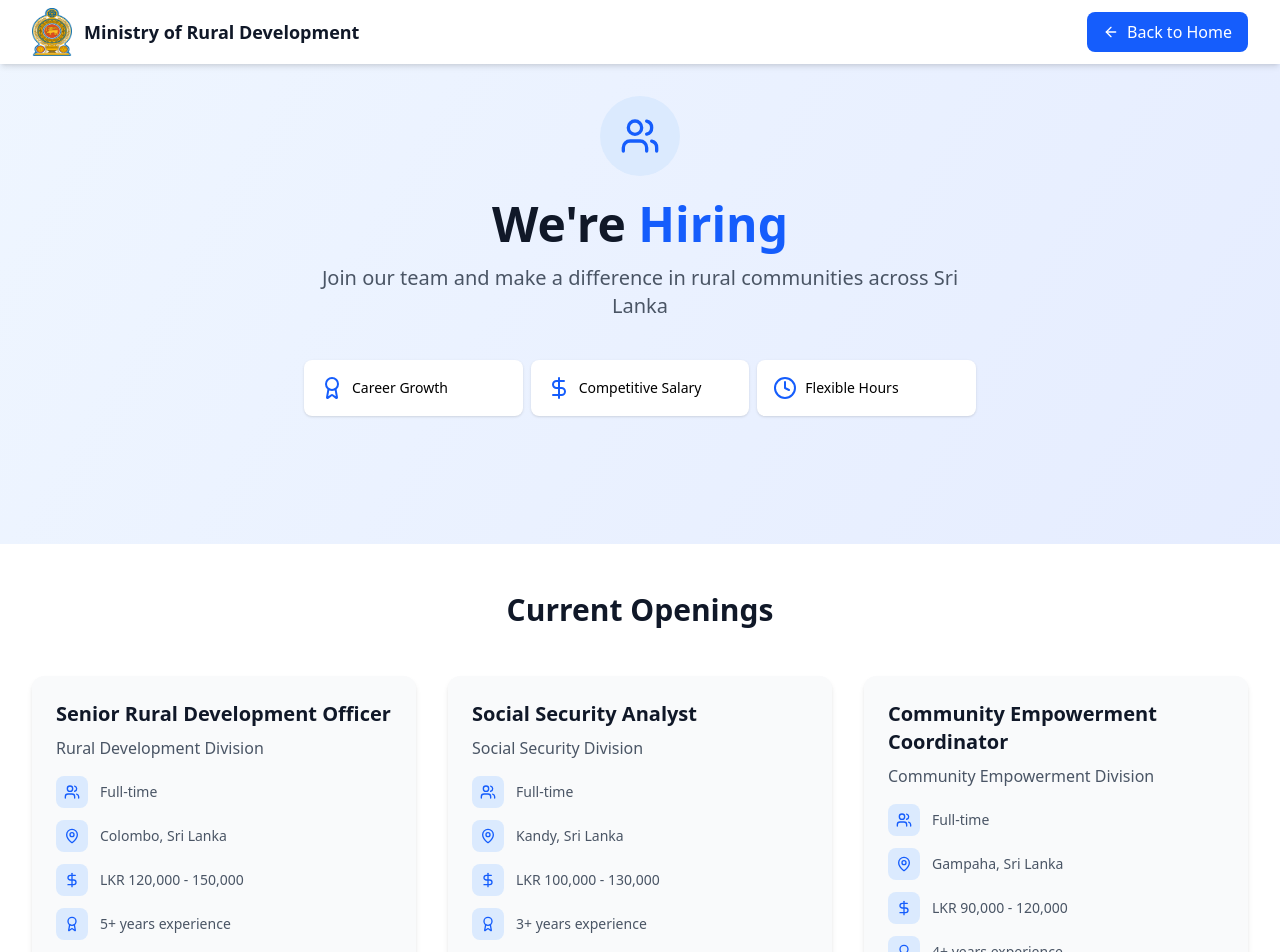
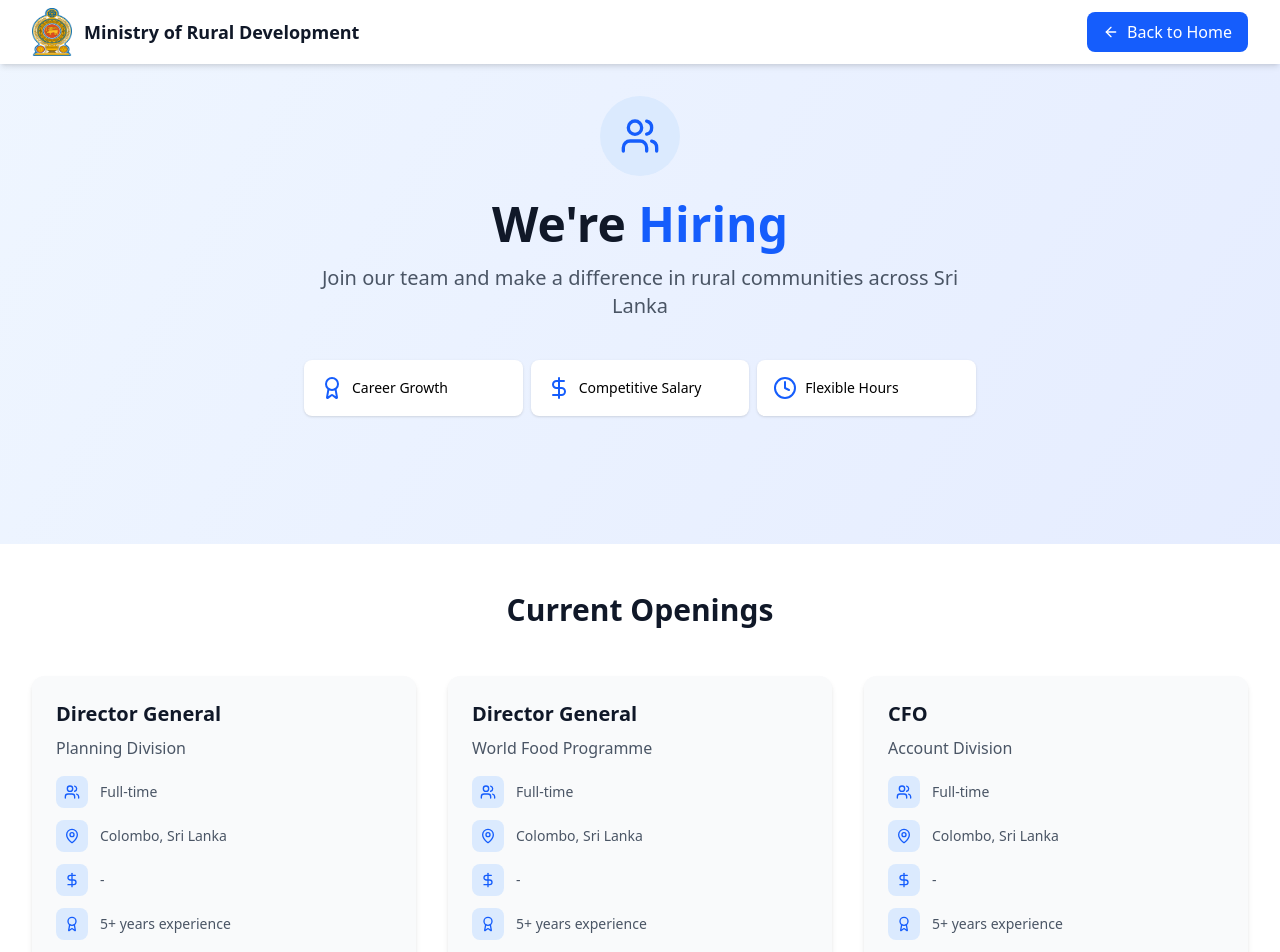
Before and after one commit to nilanga-code/ministry-r, a React (Vite) app: page /hiring in a window 1280 px wide. Shown: the top 952 px of the page. Built offline with nearby package versions, Linux system fonts and the light colour scheme.

Commit message:
details change

```diff
--- a/src/components/HiringPage.jsx
+++ b/src/components/HiringPage.jsx
@@ -9,32 +9,32 @@ const HiringPage = () => {
   const jobPositions = [
     {
       id: 1,
-      title: "Senior Rural Development Officer",
-      department: "Rural Development Division",
+      title: "Director General",
+      department: "Planning Division",
       type: "Full-time",
       location: "Colombo, Sri Lanka",
-      salary: "LKR 120,000 - 150,000",
+      salary: "-",
       experience: "5+ years",
       deadline: "2025-10-15"
     },
     {
       id: 2,
-      title: "Social Security Analyst",
-      department: "Social Security Division",
+      title: "Director General",
+      department: "World Food Programme",
       type: "Full-time",
-      location: "Kandy, Sri Lanka",
-      salary: "LKR 100,000 - 130,000",
-      experience: "3+ years",
+      location: "Colombo, Sri Lanka",
+      salary: "-",
+      experience: "5+ years",
       deadline: "2025-10-20"
     },
     {
       id: 3,
-      title: "Community Empowerment Coordinator",
-      department: "Community Empowerment Division",
+      title: "CFO",
+      department: "Account Division",
       type: "Full-time",
-      location: "Gampaha, Sri Lanka",
-      salary: "LKR 90,000 - 120,000",
-      experience: "4+ years",
+      location: "Colombo, Sri Lanka",
+      salary: "-",
+      experience: "5+ years",
       deadline: "2025-10-10"
     }
   ];
@@ -250,9 +250,9 @@ const HiringPage = () => {
 
             <div>
               <h3 className="text-lg font-semibold mb-4">Contact Information</h3>
-              <p className="text-gray-300">Email: hr@ministry.gov.lk</p>
-              <p className="text-gray-300">Phone: +94 11 234 5700</p>
-              <p className="text-gray-300">Address: 123 Government Complex, Colombo, Sri Lanka</p>
+              <p className="text-gray-300">Email: rdsscesecretary@sltnet.lk</p>
+              <p className="text-gray-300">Phone: +94 112 887 349</p>
+              <p className="text-gray-300">Address: 01st Floor, Stage II, Sethsiripaya, Baththaramulla, Sri Lanka.</p>
             </div>
           </div>
 
--- a/src/components/VacantPositions.jsx
+++ b/src/components/VacantPositions.jsx
@@ -9,26 +9,26 @@ const VacantPositions = () => {
   const vacantPositions = [
     {
       id: "vacant-001",
-      position: "Director - International Relations",
-      department: "International Relations Division",
-      grade: "SL-6",
-      requirements: "Master's degree in International Relations, Political Science, or related field. Minimum 8 years of experience.",
-      deadline: "2025-09-30",
+      position: "CFO",
+      department: "Account Division",
+      grade: "SLAcs",
+      requirements: "-",
+      deadline: "2025-12-31",
     },
     {
       id: "vacant-002",
-      position: "Deputy Director - Monitoring & Evaluation",
-      department: "M&E Division",
-      grade: "SL-7",
-      requirements: "Bachelor's degree in Statistics, Economics, or related field. Minimum 5 years of experience in monitoring and evaluation.",
+      position: "Director General",
+      department: "Planning Division",
+      grade: "SLPS - SPG",
+      requirements: "-",
       deadline: "2025-10-15",
     },
     {
       id: "vacant-003",
-      position: "Assistant Director - Rural Infrastructure",
-      department: "Rural Development Division",
-      grade: "SL-8",
-      requirements: "Bachelor's degree in Civil Engineering or related field. Minimum 3 years of experience in infrastructure projects.",
+      position: "Director General",
+      department: "World Food Programme",
+      grade: "SLAS - SPG",
+      requirements: "-",
       deadline: "2025-09-25",
     }
   ];
```
